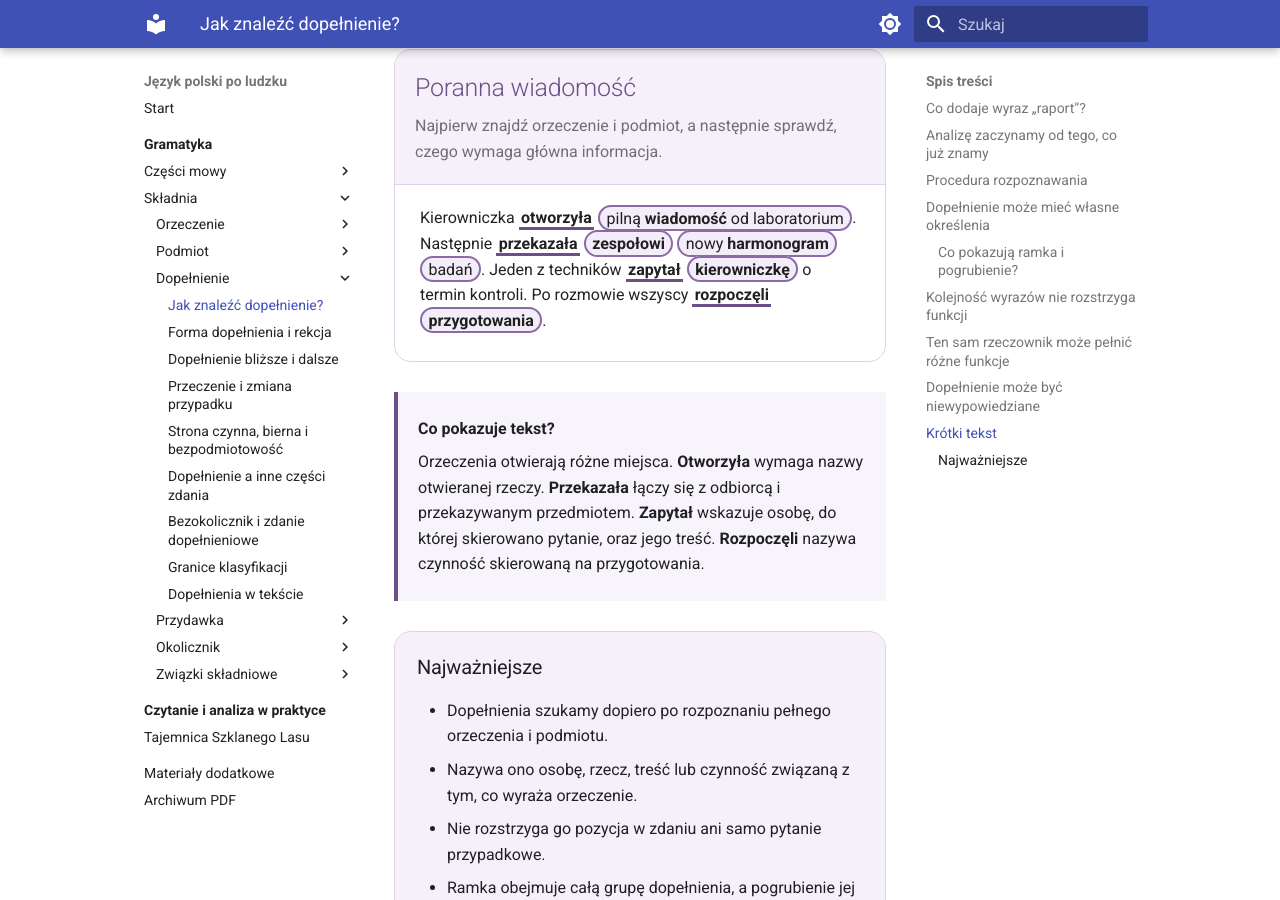
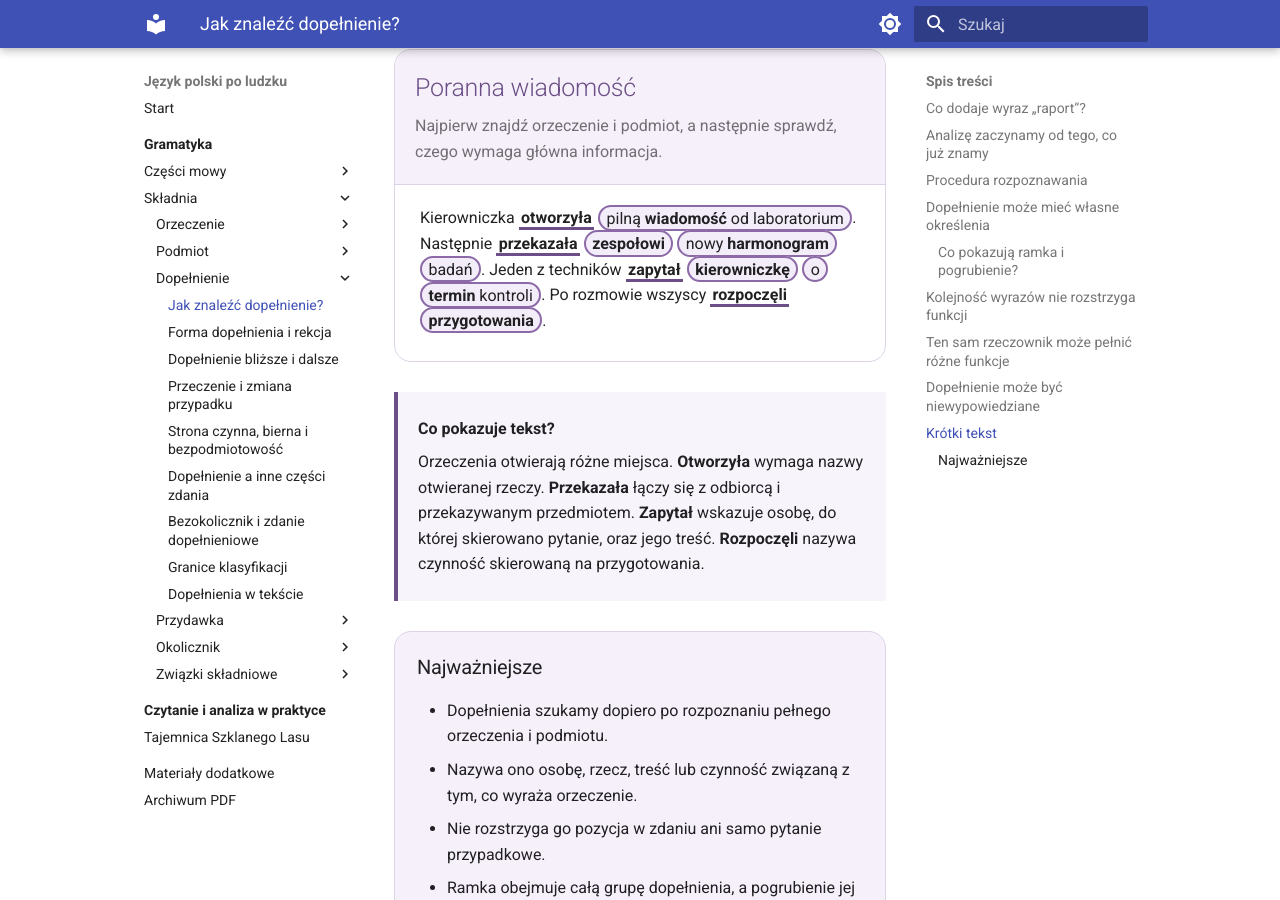
Before and after one commit to dchorazkiewicz/SP_JP, an MkDocs documentation site: the page built from docs/gramatyka/skladnia/dopelnienie/rozpoznawanie.md, in a window 1280 px wide and 900 px high, scrolled down 3867 px. Built offline with MkDocs 1.6.1 and Material for MkDocs 9.7.7, drawn with Linux system fonts in a browser that asks for light colours.

Commit message:
Oznacz oba dopełnienia w tekście wprowadzającym

```diff
--- a/docs/gramatyka/skladnia/dopelnienie/rozpoznawanie.md
+++ b/docs/gramatyka/skladnia/dopelnienie/rozpoznawanie.md
@@ -108,7 +108,7 @@ W odpowiedzi nie powtarzamy wyrazu **raport**, ponieważ odbiorca odtwarza go z
   </div>
   <div class="object-reading-text" markdown>
 
-Kierowniczka <span class="object-predicate">otworzyła</span> <span class="object-mark object-mark--basic">pilną <strong>wiadomość</strong> od laboratorium</span>. Następnie <span class="object-predicate">przekazała</span> <span class="object-mark object-mark--basic"><strong>zespołowi</strong></span> <span class="object-mark object-mark--basic">nowy <strong>harmonogram</strong> badań</span>. Jeden z techników <span class="object-predicate">zapytał</span> <span class="object-mark object-mark--basic"><strong>kierowniczkę</strong></span> o termin kontroli. Po rozmowie wszyscy <span class="object-predicate">rozpoczęli</span> <span class="object-mark object-mark--basic"><strong>przygotowania</strong></span>.
+Kierowniczka <span class="object-predicate">otworzyła</span> <span class="object-mark object-mark--basic">pilną <strong>wiadomość</strong> od laboratorium</span>. Następnie <span class="object-predicate">przekazała</span> <span class="object-mark object-mark--basic"><strong>zespołowi</strong></span> <span class="object-mark object-mark--basic">nowy <strong>harmonogram</strong> badań</span>. Jeden z techników <span class="object-predicate">zapytał</span> <span class="object-mark object-mark--basic"><strong>kierowniczkę</strong></span> <span class="object-mark object-mark--basic">o <strong>termin</strong> kontroli</span>. Po rozmowie wszyscy <span class="object-predicate">rozpoczęli</span> <span class="object-mark object-mark--basic"><strong>przygotowania</strong></span>.
 
   </div>
 </div>
```
